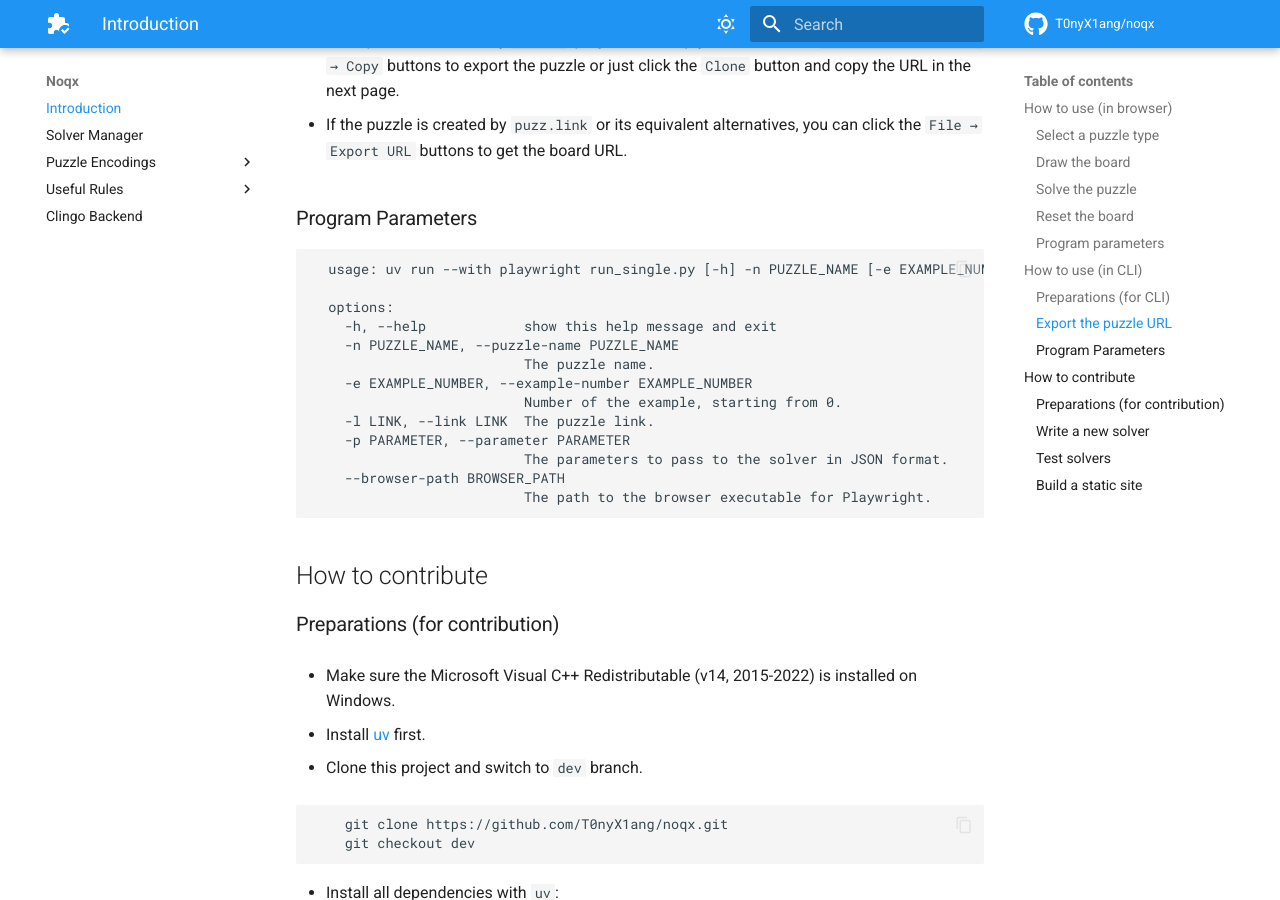
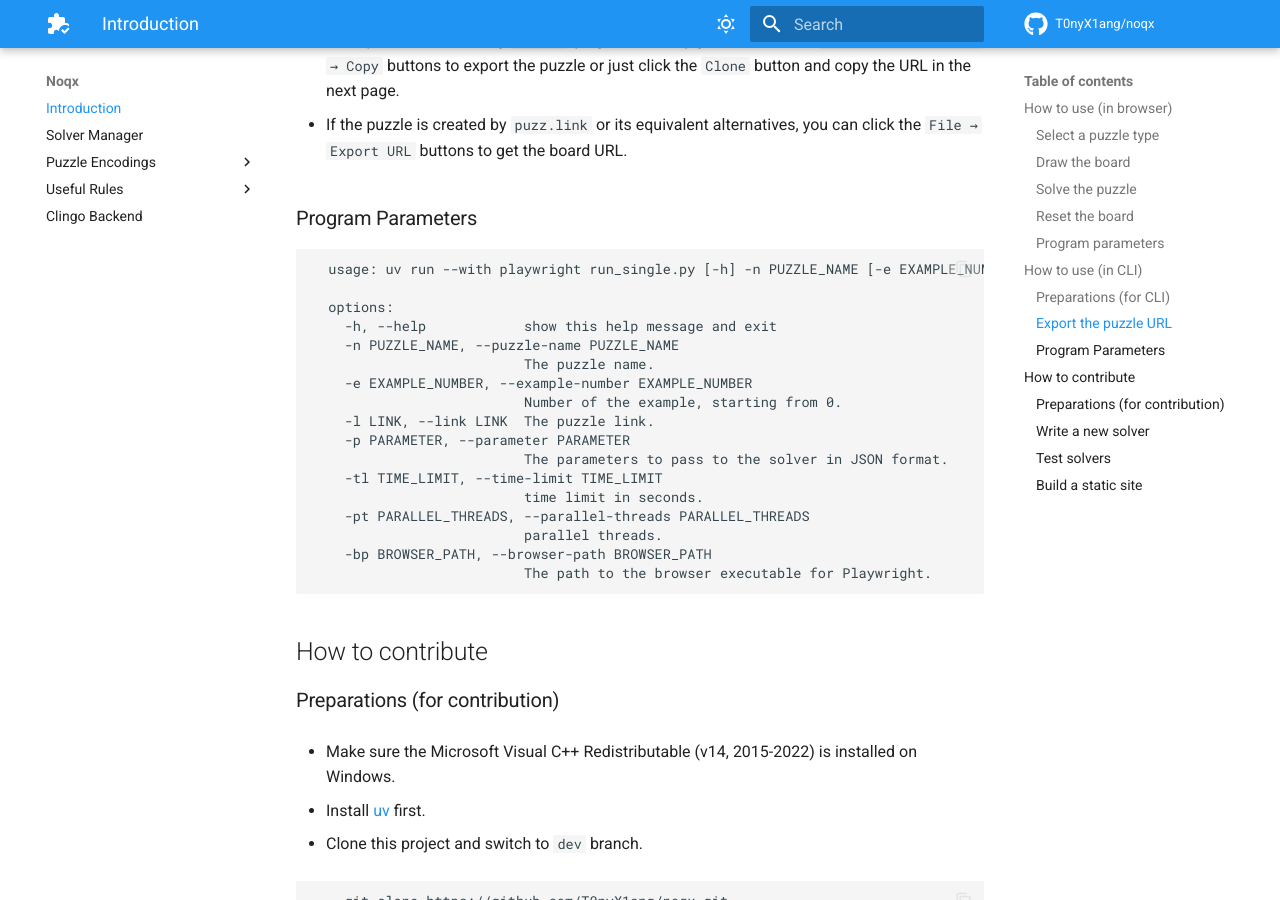
Before and after one commit to T0nyX1ang/noqx, an MkDocs documentation site: the page built from docs/index.md, in a window 1280 px wide and 900 px high, scrolled down 2150 px. Built offline with MkDocs 1.6.1 and Material for MkDocs 9.7.7, drawn with Linux system fonts in a browser that asks for light colours; comment, search, counter and statistics services are not loaded.

Commit message:
feat(cli): add time limit and thread limit for cli

````diff
--- a/docs/index.md
+++ b/docs/index.md
@@ -93,7 +93,7 @@
 ### Program Parameters
 
 ```text
-  usage: uv run --with playwright run_single.py [-h] -n PUZZLE_NAME [-e EXAMPLE_NUMBER] [-l LINK] [-p PARAMETER] [--browser-path BROWSER_PATH]
+  usage: uv run --with playwright run_single.py [-h] -n PUZZLE_NAME [-e EXAMPLE_NUMBER] [-l LINK] [-p PARAMETER] [-tl TIME_LIMIT] [-pt PARALLEL_THREADS] [-bp BROWSER_PATH]
 
   options:
     -h, --help            show this help message and exit
@@ -104,7 +104,11 @@
     -l LINK, --link LINK  The puzzle link.
     -p PARAMETER, --parameter PARAMETER
                           The parameters to pass to the solver in JSON format.
-    --browser-path BROWSER_PATH
+    -tl TIME_LIMIT, --time-limit TIME_LIMIT
+                          time limit in seconds.
+    -pt PARALLEL_THREADS, --parallel-threads PARALLEL_THREADS
+                          parallel threads.
+    -bp BROWSER_PATH, --browser-path BROWSER_PATH
                           The path to the browser executable for Playwright.
 ```
 
--- a/run_single.py
+++ b/run_single.py
@@ -21,8 +21,12 @@ parser.add_argument("-n", "--puzzle-name", required=True, type=str, help="The pu
 parser.add_argument("-e", "--example-number", default=0, type=int, help="Number of the example, starting from 0.")
 parser.add_argument("-l", "--link", default="", type=str, help="The puzzle link.")
 parser.add_argument("-p", "--parameter", default="{}", type=str, help="The parameters to pass to the solver in JSON format.")
-parser.add_argument("--browser-path", default=None, type=str, help="The path to the browser executable for Playwright.")
+parser.add_argument("-tl", "--time-limit", default=Config.time_limit, type=int, help="time limit in seconds.")
+parser.add_argument("-pt", "--parallel-threads", default=Config.parallel_threads, type=int, help="parallel threads.")
+parser.add_argument("-bp", "--browser-path", default=None, type=str, help="The path to the browser executable for Playwright.")
 args = parser.parse_args()
+Config.time_limit = args.time_limit
+Config.parallel_threads = args.parallel_threads
 
 logging.basicConfig(
     format="%(asctime)s.%(msecs)03d | %(levelname)s | %(message)s", datefmt="%Y-%m-%d %H:%M:%S", level=logging.DEBUG
````
Also changed, not shown: .agents/skills/noqx-solver-testing/SKILL.md (+2 -1 lines).
